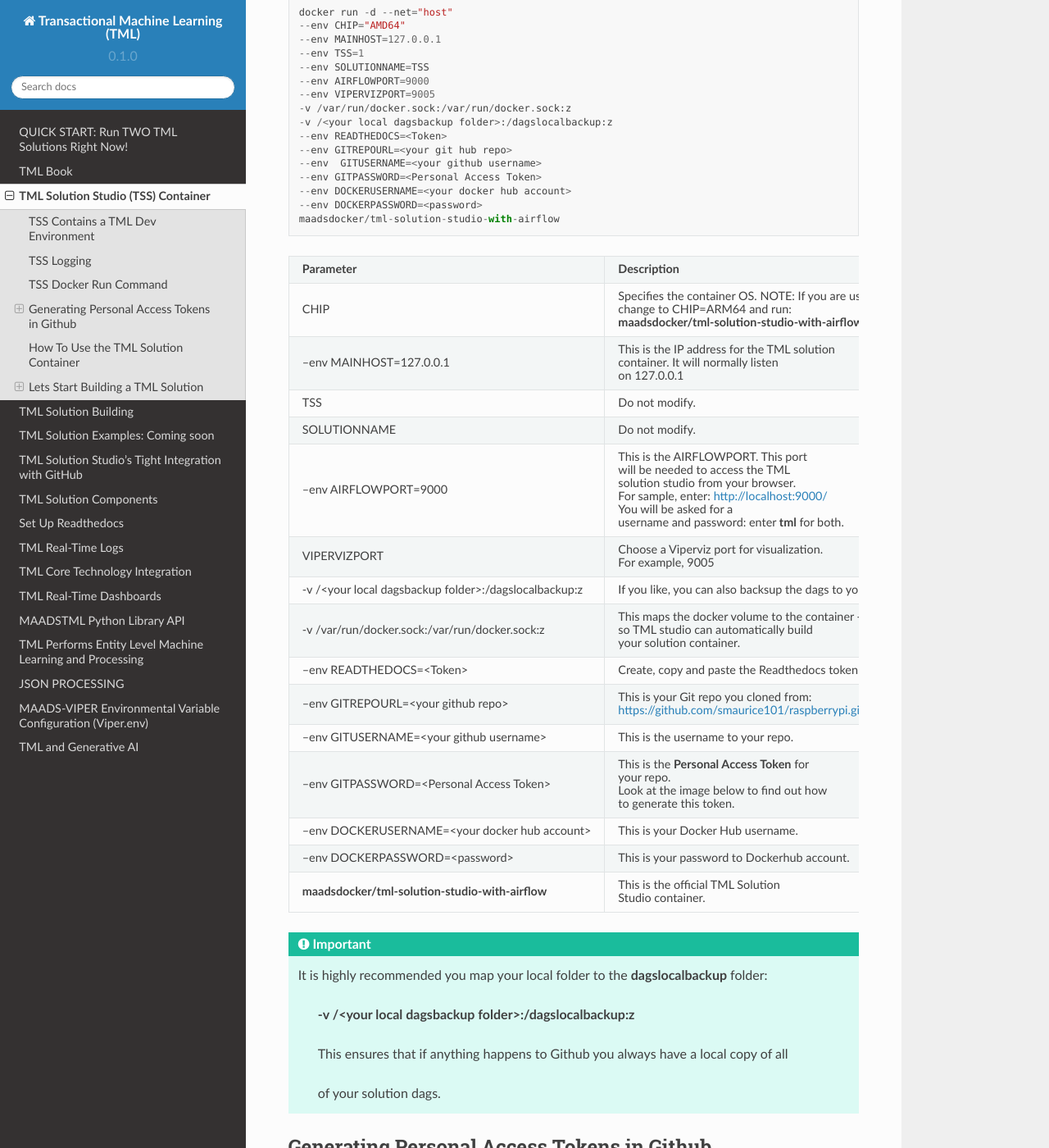
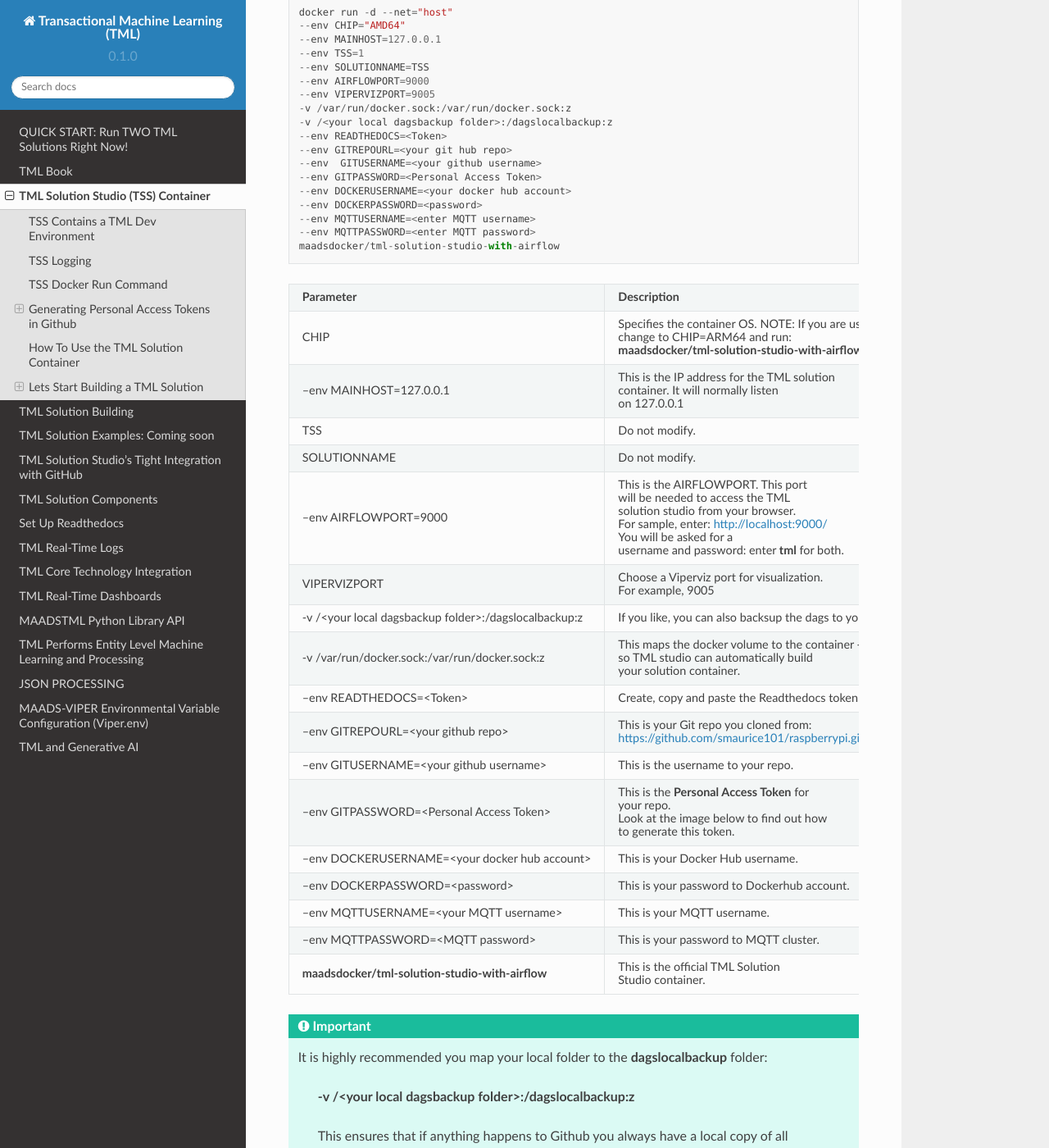
Before and after one commit to smaurice101/readthedocs, a Sphinx documentation site: the page built from docs/source/docker.rst, in a window 1280 px wide and 1400 px high, scrolled down 3000 px. Shown: the whole window at 82% size. Built offline with Sphinx 7.4.7 and the Read the Docs theme 2.0.0, drawn with Linux system fonts in a browser that asks for light colours.

Commit message:
Update docker.rst

```diff
--- a/docs/source/docker.rst
+++ b/docs/source/docker.rst
@@ -87,6 +87,8 @@
    --env GITPASSWORD=<Personal Access Token>
    --env DOCKERUSERNAME=<your docker hub account>
    --env DOCKERPASSWORD=<password>
+   --env MQTTUSERNAME=<enter MQTT username>
+   --env MQTTPASSWORD=<enter MQTT password>
    maadsdocker/tml-solution-studio-with-airflow
 
 .. list-table::
@@ -153,6 +155,10 @@
      - This is your Docker Hub username.
    * - --env DOCKERPASSWORD=<password>
      - This is your password to Dockerhub account.
+   * - --env MQTTUSERNAME=<your MQTT username>
+     - This is your MQTT username.
+   * - --env MQTTPASSWORD=<MQTT password>
+     - This is your password to MQTT cluster.
    * - **maadsdocker/tml-solution-studio-with-airflow**
      - This is the official TML Solution
 
```
